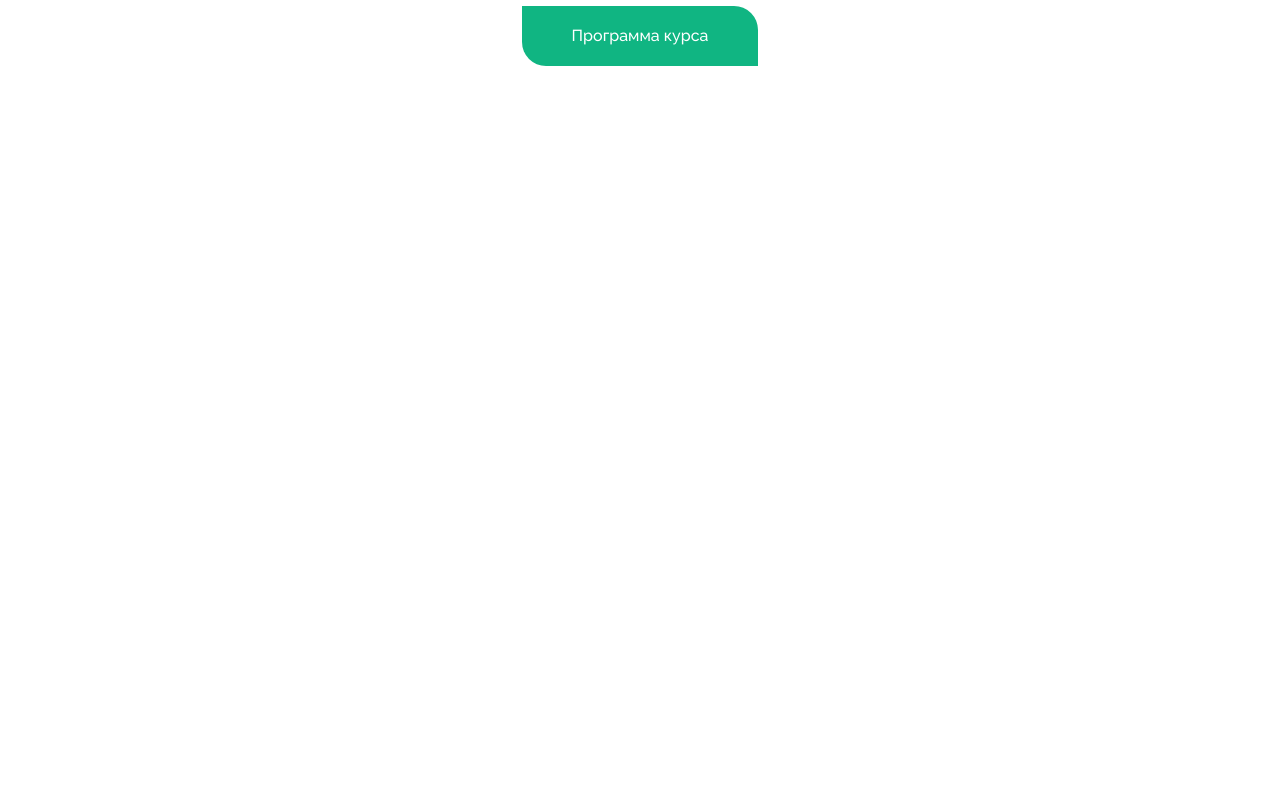
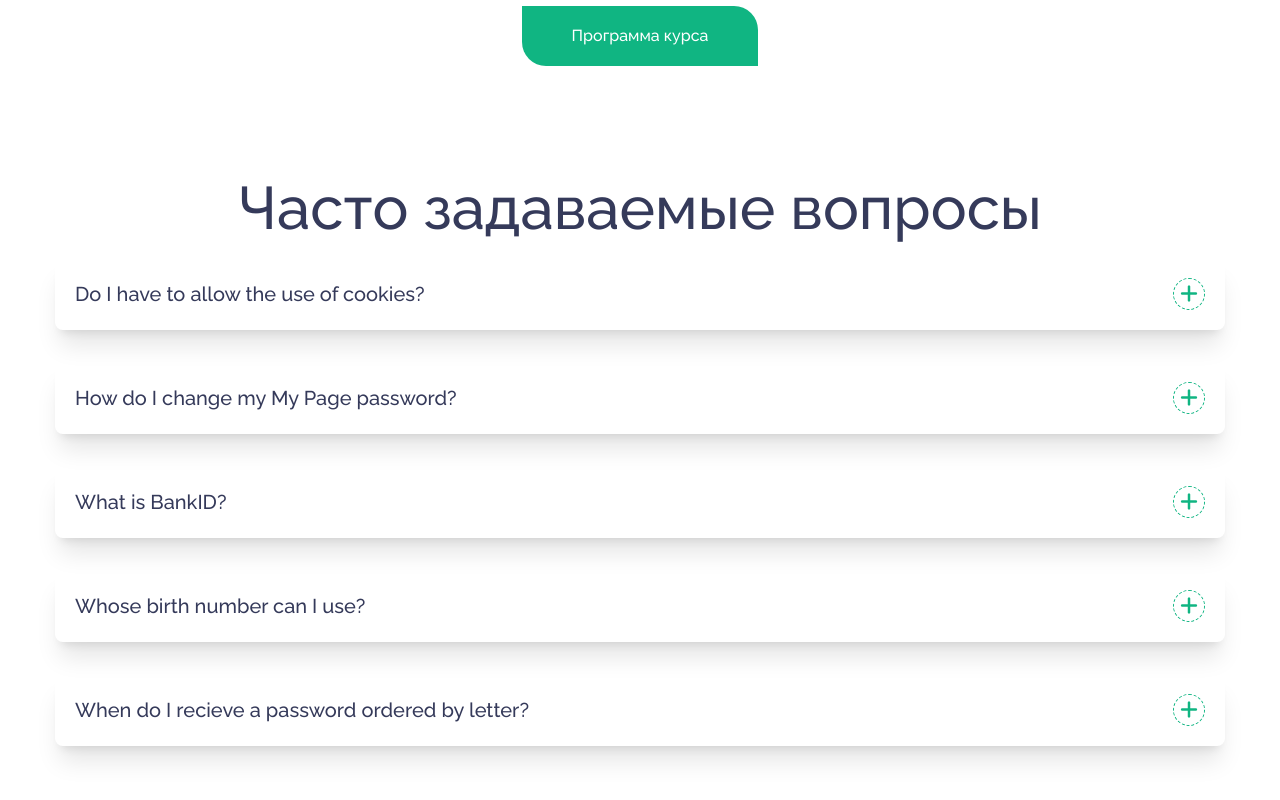
Before and after one commit to IT-LABSacademy/e-mentor, a Vue app: page /about in a window 1280 px wide. Shown: the part 2718-3518 px from the top of the page. Before the commit the page ends 2896 px from the top, so only its background shows below. Built offline with nearby package versions, Linux system fonts and the light colour scheme.

Commit message:
feat: added accardion

```diff
--- /dev/null
+++ b/src/accordion.js
@@ -0,0 +1,34 @@
+const questions = [
+  {
+    id: 1,
+    title: "Do I have to allow the use of cookies?",
+    info: "Unicorn vinyl poutine brooklyn, next level direct trade iceland. Shaman copper mug church-key coloring book, whatever poutine normcore fixie cred kickstarter post-ironic street art.",
+    isOpen: false
+  },
+  {
+    id: 2,
+    title: "How do I change my My Page password?",
+    info: "Coloring book forage photo booth gentrify lumbersexual. Migas chillwave poutine synth shoreditch, enamel pin thundercats fashion axe roof party polaroid chartreuse.",
+    isOpen: false
+  },
+  {
+    id: 3,
+    title: "What is BankID?",
+    info: "Enamel pin fam sustainable woke whatever venmo. Authentic asymmetrical put a bird on it, lumbersexual activated charcoal kinfolk banjo cred pickled sartorial.",
+    isOpen: false
+  },
+  {
+    id: 4,
+    title: "Whose birth number can I use?",
+    info: "Edison bulb direct trade gentrify beard lo-fi seitan sustainable roof party franzen occupy squid. Knausgaard cronut succulents, scenester readymade shabby chic lyft. Copper mug meh vegan gentrify.",
+    isOpen: false
+  },
+  {
+    id: 5,
+    title: "When do I recieve a password ordered by letter?",
+    info: "Locavore franzen fashion axe live-edge neutra irony synth af tilde shabby chic man braid chillwave waistcoat copper mug messenger bag. Banjo snackwave blog, microdosing thundercats migas vaporware viral lo-fi seitan ",
+    isOpen: false
+  },
+];
+
+export default questions;
--- a/src/components/TheFooter.vue
+++ b/src/components/TheFooter.vue
@@ -1,6 +1,8 @@
 <template>
-  <footer class="footer">
-    <div class="container flex items-center justify-between">
+  <footer class="footer mt-5 md:mt-10 xl:mt-24">
+    <div class="footer-top pt-5 xl:pt-20 pb-5 xl:pb-12 border-y border-dark/10">
+      <div
+        class="container flex items-center justify-between flex-wrap gap-8">
         <!-- LOGO -->
         <div class="logo">
           <img src="../assets/images/logotype.svg" alt="" />
@@ -29,8 +31,8 @@
         </div>
 
         <!-- quickLinks -->
-      <ul class="quickLinks flex items-center justify-between  bg-red-950">
-        <li class="w-[135px]" v-for="item in footArr" :key="item">
+        <ul class="quickLinks flex items-center justify-between flex-wrap gap-7">
+          <li class="md:w-[170px]" v-for="item in footArr" :key="item">
             <ul>
               <h1>{{ item.title }}</h1>
 
@@ -45,6 +47,18 @@
           <h1>Возникли вопросы?</h1>
           <p>Напишите нам на почту</p>
           <p>education@ementor.info</p>
+        </div>
+      </div>
+    </div>
+
+    <div class="footer-bottom py-7">
+      <div class="container flex items-center justify-center xl:justify-between flex-wrap">
+        <p class="text-dark text-base">E-Mentor © 2021 Все права защищены</p>
+
+        <div class="oferta flex items-center justify-center flex-wrap gap-7">
+          <a class="text-dark text-base" href="#">Политика обработки персональных данных</a>
+          <a class="text-dark text-base" href="#">Публичная оферта</a>
+        </div>
       </div>
     </div>
   </footer>
--- /dev/null
+++ b/src/components/courses/Accordion.vue
@@ -0,0 +1,46 @@
+<template>
+  <section class="accordion my-5 xl:my-28">
+    <div class="container">
+      <h1 class="text-6xl text-dark text-center mt-28 mb-5">Часто задаваемые вопросы</h1>
+      <div class="shadow-xl rounded-lg mb-8 " v-for="(item, index) in adnArr" :key="item">
+        <h2>
+          <button type="button" @click="openAcc(index)"
+            class="flex items-center justify-between w-full p-5 rounded-xl gap-3">
+            <span class="text-xl text-dark">{{ item.title }}</span>
+
+            <div class="w-8 h-8 border border-green rounded-full border-dashed flex items-center
+             justify-center text-green text-xl">
+              <i v-if="!item.isOpen" class="fa-solid fa-plus"></i>
+              <i v-else class="fa-solid fa-minus"></i>
+            </div>
+          </button>
+        </h2>
+        <!-- body -->
+        <div class="" v-if="item.isOpen">
+          <div class="p-5">
+            <p class="mb-2 text-base text-dark">{{ item.info }}</p>
+          </div>
+        </div>
+      </div>
+    </div>
+  </section>
+</template>
+
+<script>
+import data from '../../accordion.js'
+export default {
+
+  data() {
+    return {
+      isOpened: false,
+      adnArr: data
+    }
+  },
+  methods: {
+    openAcc(index) {
+      this.adnArr[index].isOpen = !this.adnArr[index].isOpen
+    }
+  }
+
+}
+</script>
--- a/src/views/AboutView.vue
+++ b/src/views/AboutView.vue
@@ -3,6 +3,7 @@
   <CourseNumber />
   <AboutTraining />
   <TheLearn />
+  <Accordion />
 </template>
 
 <script>
@@ -10,9 +11,10 @@ import Motion from '@/components/courses/motion.vue';
 import CourseNumber from '@/components/courses/CourseNumber.vue';
 import AboutTraining from '@/components/courses/AboutTraining.vue';
 import TheLearn from '@/components/home/TheLearn.vue';
+import Accordion from '@/components/courses/Accordion.vue';
 
 
 export default {
-  components: { CourseNumber, Motion, AboutTraining, TheLearn }
+  components: { CourseNumber, Motion, AboutTraining, TheLearn, Accordion }
 }
 </script>
```
Lines whose indentation alone changed are shown as unchanged.
